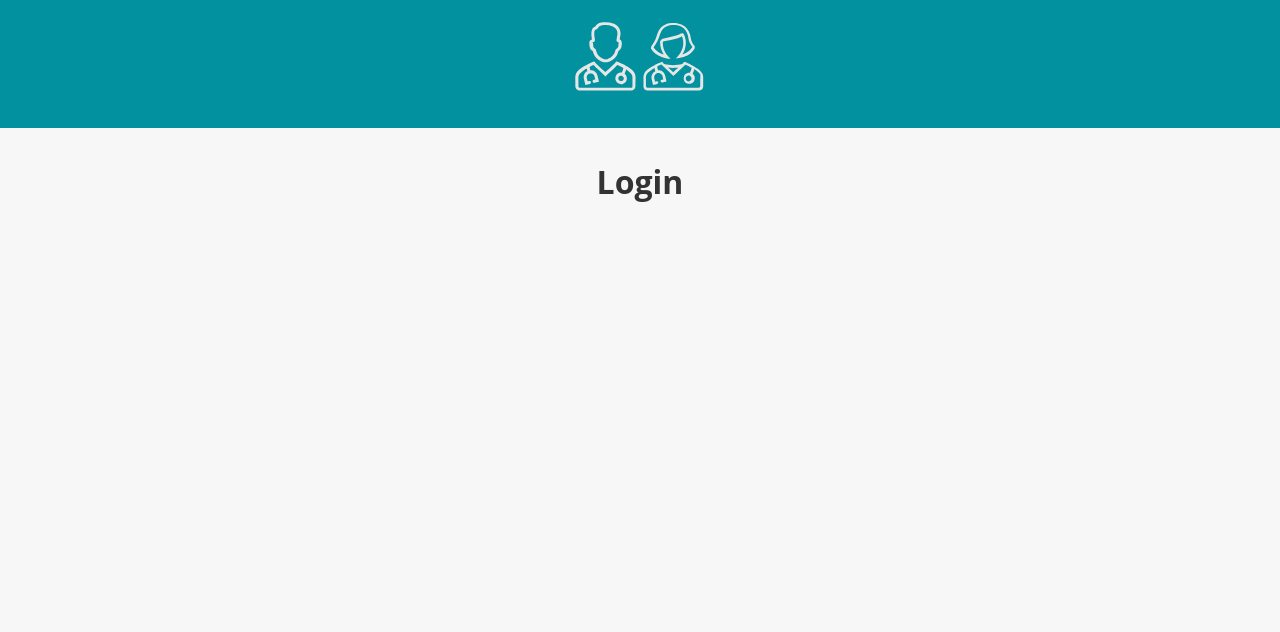
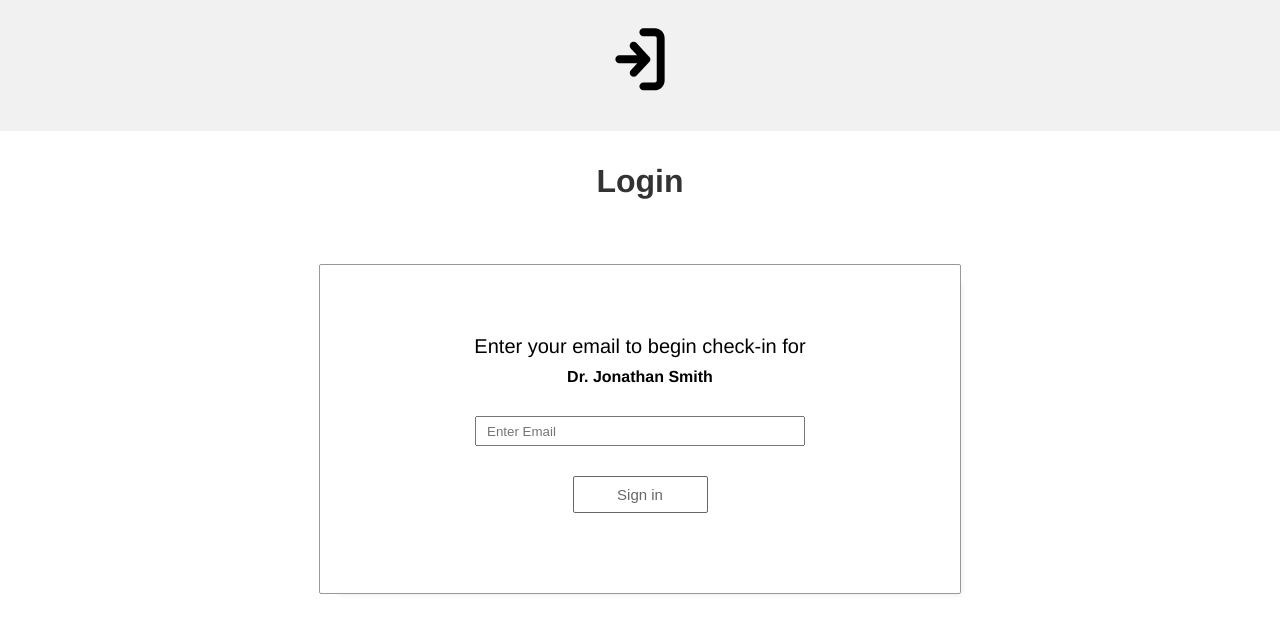
Before and after one commit to bentheterrible/yosi-desktop-check-in, a plain HTML site: page login.html in a window 1280 px wide. Drawn offline with Linux system fonts and the light colour scheme.

Commit message:
login page

```diff
--- a/login.html
+++ b/login.html
@@ -5,11 +5,23 @@
   <body>
     <!-- header -->
     <div class='header'>
-      <img class='header-icon' src='img/doctor-icon.svg'/>
+      <img class='header-icon' src='img/login.svg'/>
     </div>
     <div class='header-title'>
       <h1>Login</h1>
     </div>
 
+    <!-- login  -->
+    <div class='login-box'>
+      <p>
+        Enter your email to begin check-in for
+      </p>
+      <div >Dr. Jonathan Smith</div>
+      <form class='login-email' action='basic-info.html'>
+        <input id='username' type="email" name="" value="" placeholder="Enter Email"><br>
+        <input id='proceed_login' class='btn' type="submit" name="" value="Sign in">
+      </form>
+    </div>
+
   </body>
 </html>
--- a/sass/abstracts/_variables.scss
+++ b/sass/abstracts/_variables.scss
@@ -3,7 +3,8 @@
 // -----------------------------------------------------------------------------
 
 
+$font: 'Helvetica Neue', 'Helvetica', 'Arial', sans-serif !default;
+
 $blue: #02919e;
-$font: 'Open Sans', 'Helvetica Neue Light', 'Helvetica Neue', 'Helvetica', 'Arial', sans-serif !default;
 $heading-color: #333;
 $body-color: #666;
--- a/sass/components/_button.scss
+++ b/sass/components/_button.scss
@@ -1,3 +1,21 @@
 // -----------------------------------------------------------------------------
 // This file contains all styles related to the button component.
 // -----------------------------------------------------------------------------
+
+.btn {
+  border-radius: 2px;
+  width: 135px;
+  line-height: 35px;
+  background: white;
+  border: solid 1px #666;
+  font-size: 15px;
+  color: $body-color;
+  transition: all .2s;
+
+  &:hover {
+    background: #F1F1F1;
+    color: $heading-color;
+    transition: all 0s;
+    cursor: pointer;
+  }
+}
--- a/sass/layout/_base.scss
+++ b/sass/layout/_base.scss
@@ -1,5 +1,5 @@
 
 body {
   font-family: $font;
-  background: #F7F7F7;
+  background: white;
 }
--- a/sass/layout/_footer.scss
+++ b/sass/layout/_footer.scss
@@ -1,3 +1,11 @@
 // -----------------------------------------------------------------------------
 // This file contains all styles related to the footer of the site/application.
 // -----------------------------------------------------------------------------
+
+
+.footer {
+  height: 4em;
+  width: 10em;
+
+
+}
--- a/sass/layout/_header.scss
+++ b/sass/layout/_header.scss
@@ -7,12 +7,13 @@ $icon-width: 8em;
 $icon-padding-left: 2em;
 
 .header {
-  background: $blue;
+  background: #f1f1f1;
   text-align: center;
+  margin: auto;
   .header-icon {
-    filter: invert(90%);
+    // filter: invert(90%);
     height: 80px;
-    margin-top: 1em;
+    margin-top: 1.2em;
     margin-bottom: 2em;
   }
 }
@@ -23,6 +24,5 @@ $icon-padding-left: 2em;
     color: $heading-color;
     margin-top: 1em;
     margin-bottom: 2em;
-
   }
 }
--- a/sass/main.scss
+++ b/sass/main.scss
@@ -12,9 +12,9 @@
 
 // 4. Layout-related sections
 @import
+  'layout/base',
   'layout/header',
-  'layout/header',
-  'layout/base';
+  'layout/footer';
 
 
 // 5. Components
@@ -23,7 +23,9 @@
 
 // 6. Page-specific styles
 @import
-  'pages/doc';
+  'pages/doc',
+  'pages/login';
+
 
 // 7. Themes
 @import
--- a/sass/pages/_doc.scss
+++ b/sass/pages/_doc.scss
@@ -9,10 +9,12 @@
   margin-top: 50px;
   margin-bottom: 90px;
 
+
   .doc-list-wrap {
     .doc-link {
       text-decoration: none;
       color: $body-color;
+      &:hover {color: $heading-color;}
 
       .doc {
         padding: 30px 0;
@@ -30,8 +32,22 @@
           -moz-box-shadow: 0px 0px 5px 0px rgba(119,119,119,1);
           box-shadow: 0px 0px 5px 0px rgba(119,119,119,1);
           transition: 0s all;
+          h3::after {
+            display: block;
+          }
         }
+
+        h3::after {
+          display: none;
+          // content: ">";
+          position: absolute;
+          right: 30px;
+          font-size: 1.2em;
+          bottom: -0.1em;
+        }
+
         h3 {
+          position: relative;
           text-align: center;
           text-decoration: none;
         }
--- /dev/null
+++ b/sass/pages/_login.scss
@@ -0,0 +1,43 @@
+
+
+.login-box {
+  text-align: center;
+  width: 40em;
+  margin: auto;
+  padding: 30px 0;
+  border-radius: 2px;
+  border: #999 solid 1px;
+  background: white;
+  margin-bottom: 5px;
+  transition: .2s all;
+  -webkit-box-shadow: 10px 10px 5px -9px rgba(238, 238, 238, 1);
+  -moz-box-shadow: 10px 10px 5px -9px rgba(238, 238, 238, 1);
+  box-shadow: 10px 10px 5px -9px rgba(238, 238, 238, 1);
+
+  &:hover {
+    -webkit-box-shadow: 0px 0px 5px 0px rgba(119,119,119,1);
+    -moz-box-shadow: 0px 0px 5px 0px rgba(119,119,119,1);
+    box-shadow: 0px 0px 5px 0px rgba(119,119,119,1);
+    transition: 0s all
+  }
+
+  p {
+    font-size: 20px;
+    margin-top: 40px;
+  }
+  div {
+    margin-top: 10px;
+    font-weight: 600;
+  }
+  #username {
+    margin-top: 30px;
+    margin-bottom: 30px;
+    height: 30px;
+    width: 330px;
+    padding-left: 10px;
+  }
+
+  #proceed_login {
+    margin-bottom: 50px;
+  }
+}
```
Also changed, not shown: index.html (+1 -2 lines), __resources/login-01.svg (added), __resources/login.svg (added), css/main.css, img/login.svg (added), 2 other files.
